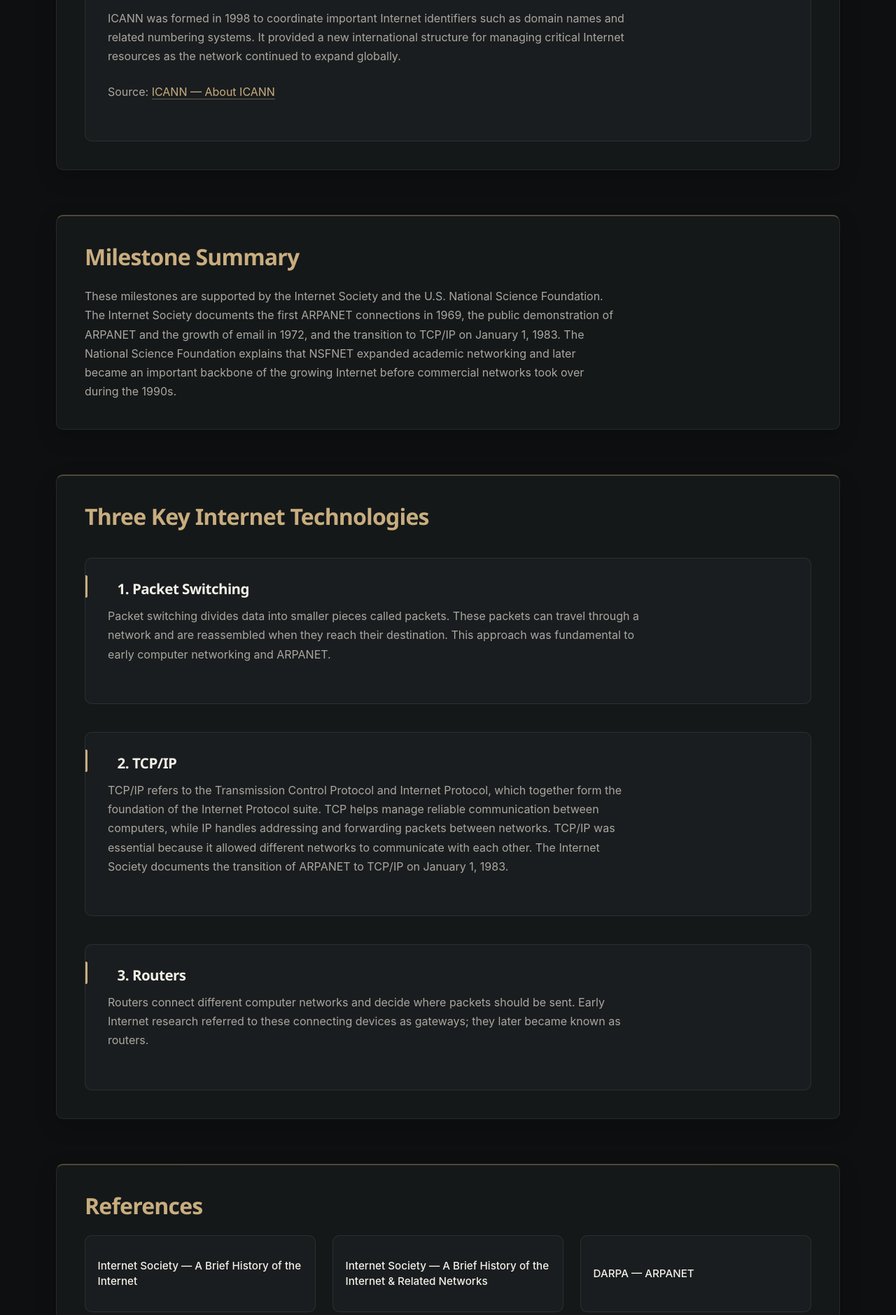
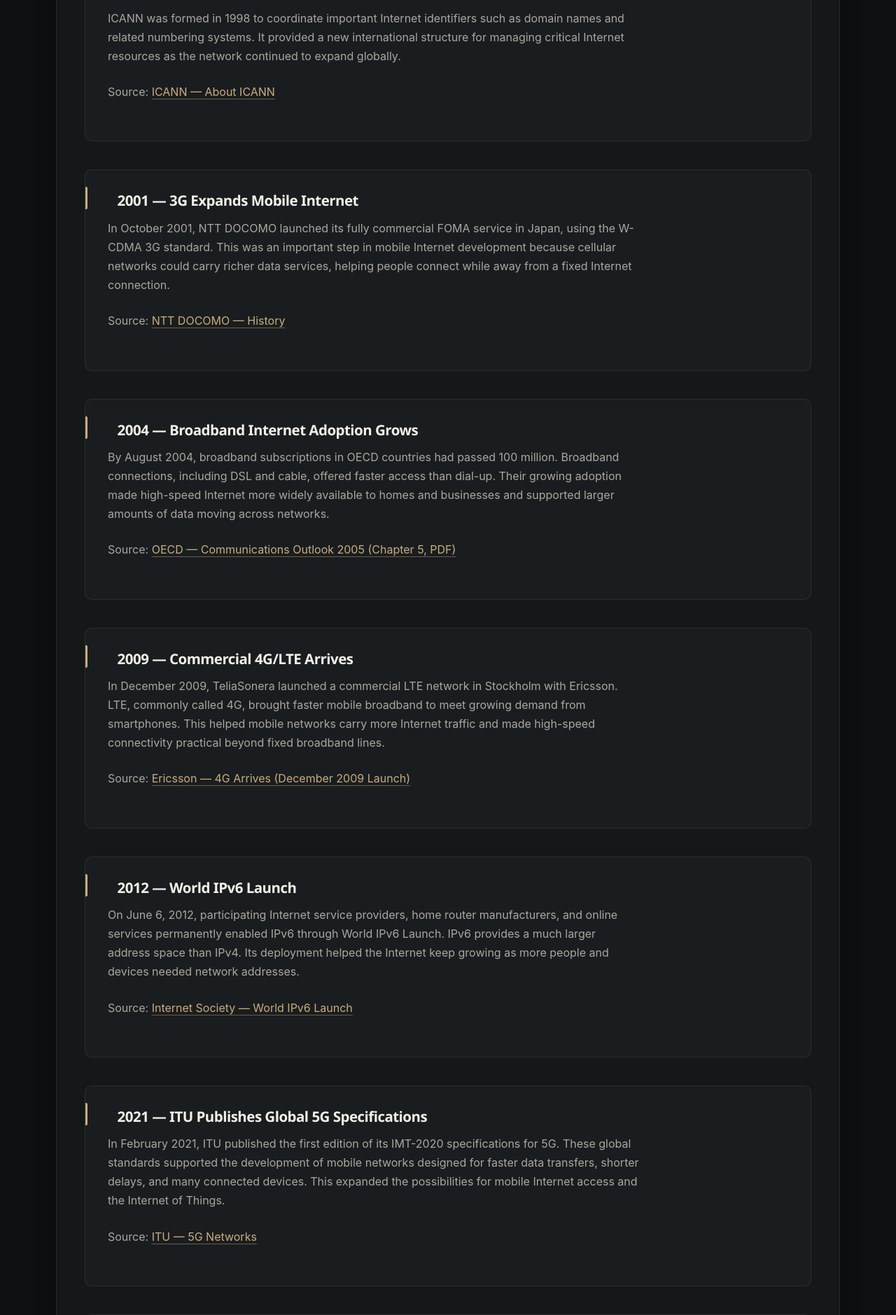
Before and after one commit to david-eid/web-programming-site, a Flask app: page /internet-history in a window 1280 px wide. Shown: the part 4123-6002 px from the top of the page at 70% size. Run offline with Flask 3, Linux system fonts and the light colour scheme.

Commit message:
Extend Internet history timeline to modern milestones

```diff
--- a/templates/internet-history.html
+++ b/templates/internet-history.html
@@ -234,6 +234,121 @@
         </p>
     </article>
 
+    <article>
+        <h3>2001 — 3G Expands Mobile Internet</h3>
+
+        <p>
+            In October 2001, NTT DOCOMO launched its fully commercial FOMA
+            service in Japan, using the W-CDMA 3G standard. This was an important
+            step in mobile Internet development because cellular networks could
+            carry richer data services, helping people connect while away from
+            a fixed Internet connection.
+        </p>
+
+        <p>
+            Source:
+            <a href="https://www.docomo.ne.jp/english/corporate/about/outline/history/index.html">
+                NTT DOCOMO — History
+            </a>
+        </p>
+    </article>
+
+    <article>
+        <h3>2004 — Broadband Internet Adoption Grows</h3>
+
+        <p>
+            By August 2004, broadband subscriptions in OECD countries had
+            passed 100 million. Broadband connections, including DSL and cable,
+            offered faster access than dial-up. Their growing adoption made
+            high-speed Internet more widely available to homes and businesses
+            and supported larger amounts of data moving across networks.
+        </p>
+
+        <p>
+            Source:
+            <a href="https://www.oecd.org/content/dam/oecd/en/publications/reports/2005/08/oecd-communications-outlook-2005_g1gh57fc/comms_outlook-2005-en.pdf">
+                OECD — Communications Outlook 2005 (Chapter 5, PDF)
+            </a>
+        </p>
+    </article>
+
+    <article>
+        <h3>2009 — Commercial 4G/LTE Arrives</h3>
+
+        <p>
+            In December 2009, TeliaSonera launched a commercial LTE network
+            in Stockholm with Ericsson. LTE, commonly called 4G, brought
+            faster mobile broadband to meet growing demand from smartphones.
+            This helped mobile networks carry more Internet traffic and made
+            high-speed connectivity practical beyond fixed broadband lines.
+        </p>
+
+        <p>
+            Source:
+            <a href="https://www.ericsson.com/en/about-us/history/company/timeline-placeholder/timeline-2010-4g-arrives">
+                Ericsson — 4G Arrives (December 2009 Launch)
+            </a>
+        </p>
+    </article>
+
+    <article>
+        <h3>2012 — World IPv6 Launch</h3>
+
+        <p>
+            On June 6, 2012, participating Internet service providers, home
+            router manufacturers, and online services permanently enabled IPv6
+            through World IPv6 Launch. IPv6 provides a much larger address
+            space than IPv4. Its deployment helped the Internet keep growing
+            as more people and devices needed network addresses.
+        </p>
+
+        <p>
+            Source:
+            <a href="https://www.internetsociety.org/news/press-releases/2012/world-ipv6-launch-unites-industry-leaders-to-redefine-the-global-internet/">
+                Internet Society — World IPv6 Launch
+            </a>
+        </p>
+    </article>
+
+    <article>
+        <h3>2021 — ITU Publishes Global 5G Specifications</h3>
+
+        <p>
+            In February 2021, ITU published the first edition of its IMT-2020
+            specifications for 5G. These global standards supported the
+            development of mobile networks designed for faster data transfers,
+            shorter delays, and many connected devices. This expanded the
+            possibilities for mobile Internet access and the Internet of Things.
+        </p>
+
+        <p>
+            Source:
+            <a href="https://www.itu.int/en/mediacentre/backgrounders/Pages/5G-fifth-generation-of-mobile-technologies.aspx">
+                ITU — 5G Networks
+            </a>
+        </p>
+    </article>
+
+    <article>
+        <h3>2025 — Modern Internet Connectivity Reaches Six Billion People</h3>
+
+        <p>
+            ITU estimated that six billion people used the Internet in 2025
+            and that 5G networks covered 55% of the world's population. This
+            shows how modern Internet connectivity has grown into a global
+            infrastructure. However, 2.2 billion people remained offline,
+            making wider coverage and affordable, reliable access important
+            priorities for continued Internet development.
+        </p>
+
+        <p>
+            Source:
+            <a href="https://www.itu.int/en/mediacentre/Pages/PR-2025-11-17-Facts-and-Figures.aspx">
+                ITU — Facts and Figures 2025
+            </a>
+        </p>
+    </article>
+
 </section>
 
 <section>
@@ -343,6 +458,42 @@
             </a>
         </li>
 
+        <li>
+            <a href="https://www.docomo.ne.jp/english/corporate/about/outline/history/index.html">
+                NTT DOCOMO — History
+            </a>
+        </li>
+
+        <li>
+            <a href="https://www.oecd.org/content/dam/oecd/en/publications/reports/2005/08/oecd-communications-outlook-2005_g1gh57fc/comms_outlook-2005-en.pdf">
+                OECD — Communications Outlook 2005
+            </a>
+        </li>
+
+        <li>
+            <a href="https://www.ericsson.com/en/about-us/history/company/timeline-placeholder/timeline-2010-4g-arrives">
+                Ericsson — 4G Arrives
+            </a>
+        </li>
+
+        <li>
+            <a href="https://www.internetsociety.org/news/press-releases/2012/world-ipv6-launch-unites-industry-leaders-to-redefine-the-global-internet/">
+                Internet Society — World IPv6 Launch
+            </a>
+        </li>
+
+        <li>
+            <a href="https://www.itu.int/en/mediacentre/backgrounders/Pages/5G-fifth-generation-of-mobile-technologies.aspx">
+                ITU — 5G Networks
+            </a>
+        </li>
+
+        <li>
+            <a href="https://www.itu.int/en/mediacentre/Pages/PR-2025-11-17-Facts-and-Figures.aspx">
+                ITU — Facts and Figures 2025
+            </a>
+        </li>
+
     </ul>
 </section>
 
```
